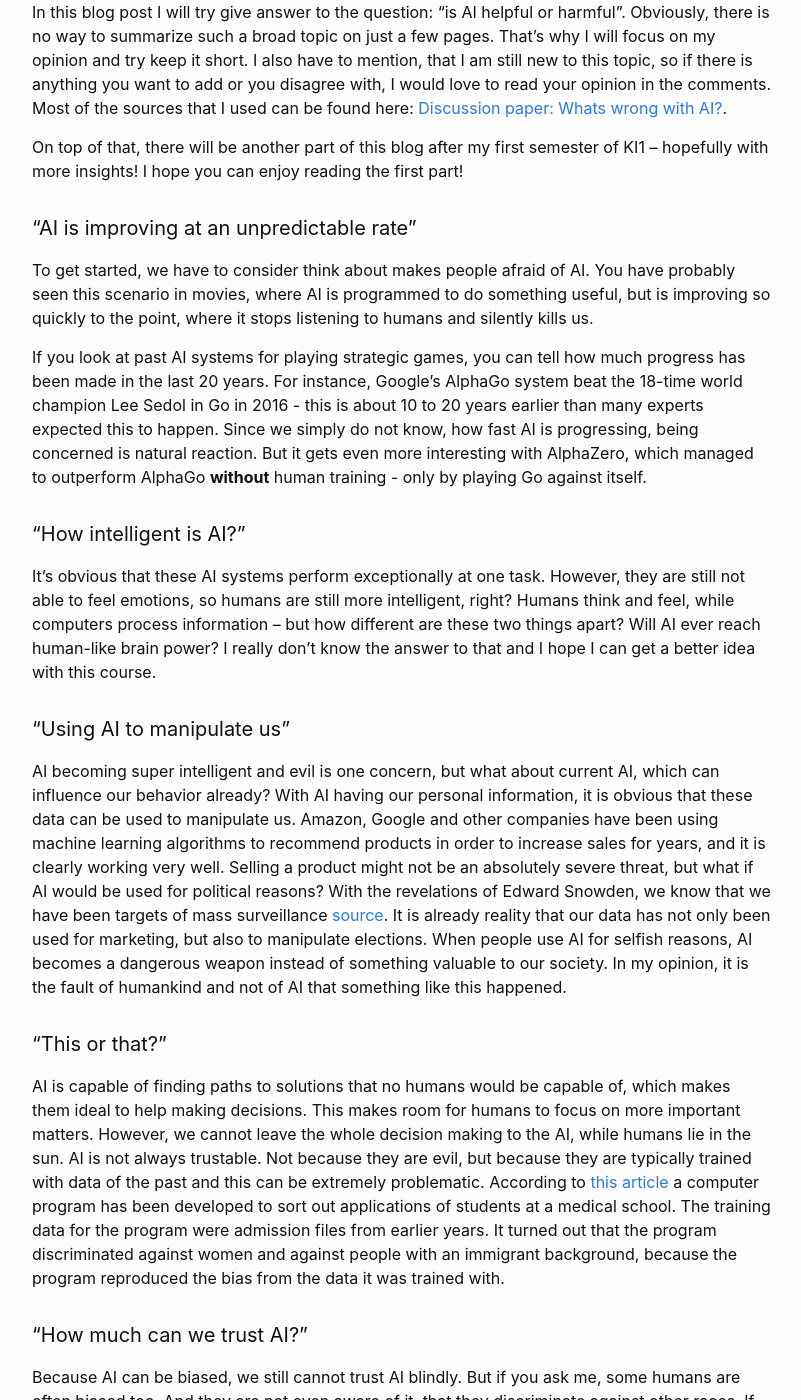
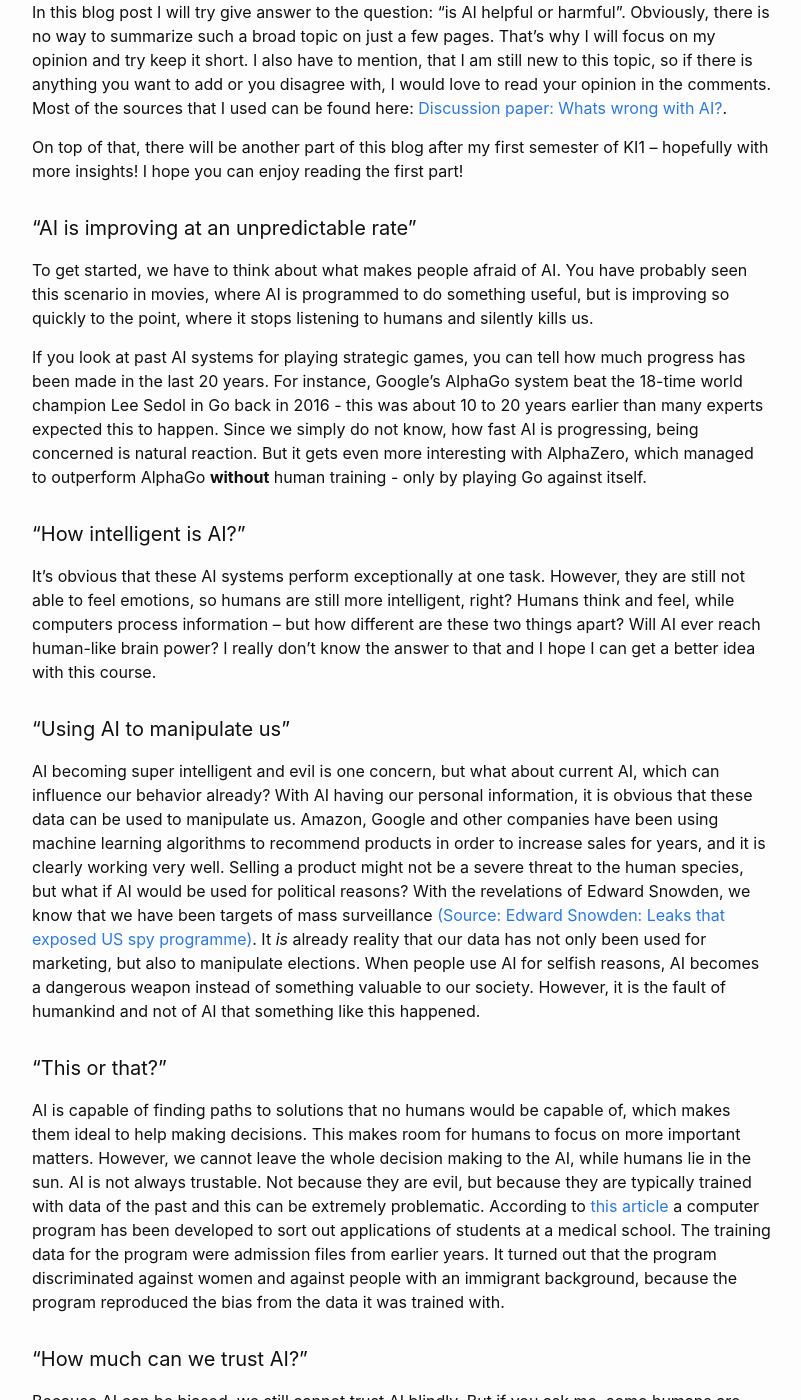
Before and after one commit to wongwil/wongwil.github.io, a Jekyll site: the page built from _posts/2020-09-04-good-or-bad-guy.md, in a window 1280 px wide and 1400 px high, scrolled down 871 px. Shown: the whole window, without its empty margins (238-1039 px from the left). Built offline with Jekyll 4.4.1, drawn with Linux system fonts in a browser that asks for light colours; some of the changed text lies outside the part shown.

Commit message:
Update 2020-09-04-good-or-bad-guy.md

```diff
--- a/_posts/2020-09-04-good-or-bad-guy.md
+++ b/_posts/2020-09-04-good-or-bad-guy.md
@@ -16,10 +16,10 @@ On top of that, there will be another part of this blog after my first semester
 
 #### "AI is improving at an unpredictable rate"
 
-To get started, we have to consider think about makes people afraid of AI. You have probably seen this scenario in movies, where AI is programmed to do something useful, but is improving so quickly to the point, where it stops listening to humans and silently kills us.
+To get started, we have to think about what makes people afraid of AI. You have probably seen this scenario in movies, where AI is programmed to do something useful, but is improving so quickly to the point, where it stops listening to humans and silently kills us.
 
 
-If you look at past AI systems for playing strategic games, you can tell how much progress has been made in the last 20 years. For instance, Google’s AlphaGo system beat the 18-time world champion Lee Sedol in Go in 2016 - this is about 10 to 20 years earlier than many experts expected this to happen. Since we simply do not know, how fast AI is progressing, being concerned is natural reaction. But it gets even more interesting with AlphaZero, which managed to outperform AlphaGo **without** human training - only by playing Go against itself.
+If you look at past AI systems for playing strategic games, you can tell how much progress has been made in the last 20 years. For instance, Google’s AlphaGo system beat the 18-time world champion Lee Sedol in Go back in 2016 - this was about 10 to 20 years earlier than many experts expected this to happen. Since we simply do not know, how fast AI is progressing, being concerned is natural reaction. But it gets even more interesting with AlphaZero, which managed to outperform AlphaGo **without** human training - only by playing Go against itself.
 
 #### "How intelligent is AI?"
 
@@ -27,8 +27,7 @@ It’s obvious that these AI systems perform exceptionally at one task. However,
 
 #### "Using AI to manipulate us"
 
-AI becoming super intelligent and evil is one concern, but what about current AI, which can influence our behavior already? With AI having our personal information, it is obvious that these data can be used to manipulate us. Amazon, Google and other companies have been using machine learning algorithms to recommend products in order to increase sales for years, and it is clearly working very well. Selling a product might not be an absolutely severe threat, but what if AI would be used for political reasons? With the revelations of Edward Snowden, we know that we have been targets of mass surveillance [source](https://emerj.com/ai-future-outlook/nsa-surveillance-and-sentient-world-simulation-exploiting-privacyto-
-predict-the-future/). It is already reality that our data has not only been used for marketing, but also to manipulate elections. When people use AI for selfish reasons, AI becomes a dangerous weapon instead of something valuable to our society. In my opinion, it is the fault of humankind and not of AI that something like this happened.
+AI becoming super intelligent and evil is one concern, but what about current AI, which can influence our behavior already? With AI having our personal information, it is obvious that these data can be used to manipulate us. Amazon, Google and other companies have been using machine learning algorithms to recommend products in order to increase sales for years, and it is clearly working very well. Selling a product might not be a severe threat to the human species, but what if AI would be used for political reasons? With the revelations of Edward Snowden, we know that we have been targets of mass surveillance [(Source: Edward Snowden: Leaks that exposed US spy programme)](https://www.bbc.com/news/world-us-canada-23123964). It *is* already reality that our data has not only been used for marketing, but also to manipulate elections. When people use AI for selfish reasons, AI becomes a dangerous weapon instead of something valuable to our society. However, it is the fault of humankind and not of AI that something like this happened.
 
 #### "This or that?"
 
```
Also changed, not shown: other parts of _posts/2020-09-04-good-or-bad-guy.md (+1 -1 lines).
